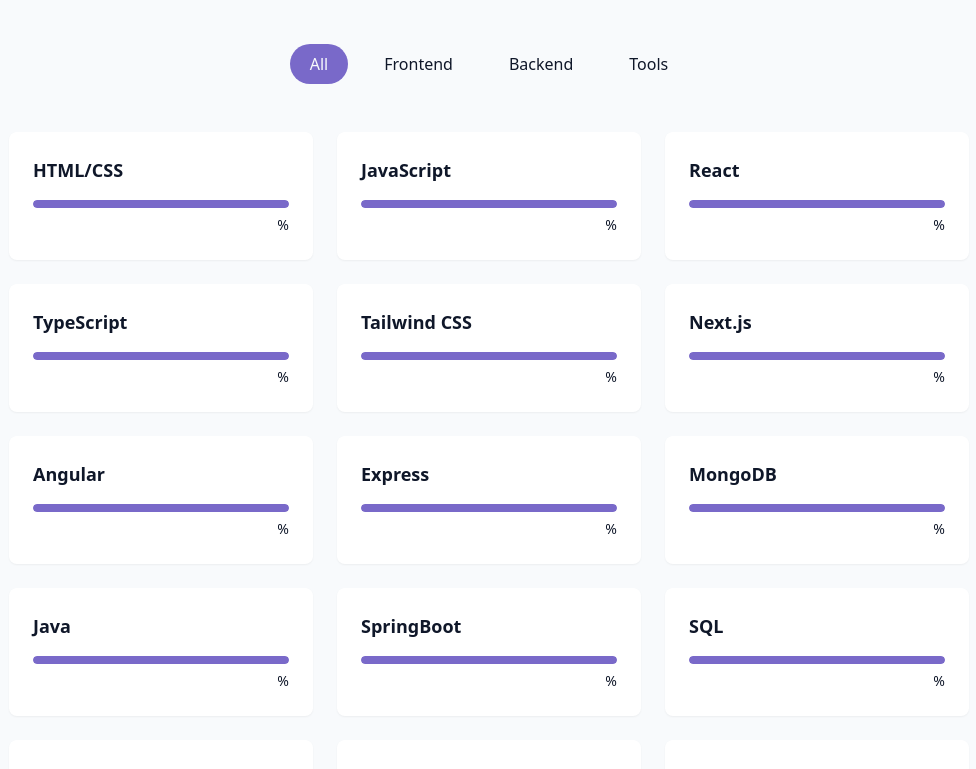
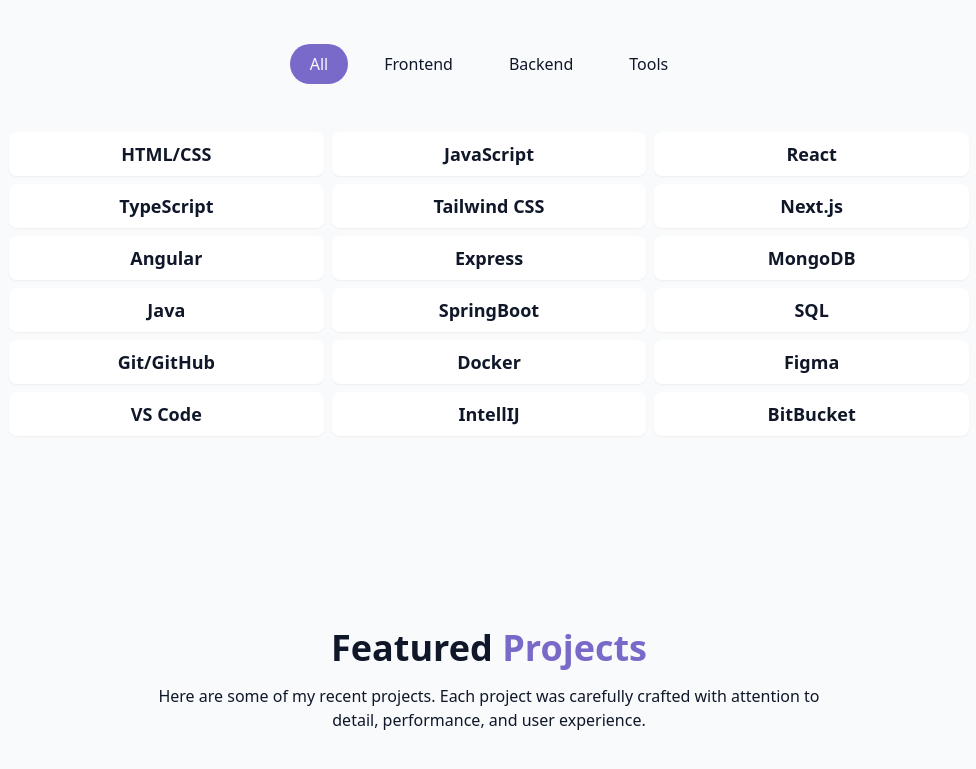
Before and after one commit to LuisIglesiass/portfolio-luisigl3sias, a React (Vite) app in the folder vite-project/: page / in a window 1280 px wide. Shown: the part 1766-2535 px from the top of the page, without its empty margins (151-1127 px from the left). Built offline with nearby package versions, Linux system fonts and the light colour scheme.

Commit message:
update project sections and add new files

```diff
--- a/vite-project/src/components/SkillsSection.jsx
+++ b/vite-project/src/components/SkillsSection.jsx
@@ -60,26 +60,14 @@
 			  ))}
 			</div>
 
-			<div className="grid grid-cols-1 sm:grid-cols-2 lg:grid-cols-3 gap-6">
+			<div className="grid grid-cols-1 sm:grid-cols-2 lg:grid-cols-3 gap-2">
 			  {filteredSkills.map((skill, key) => (
 				<div
 				  key={key}
-				  className="bg-card p-6 rounded-lg shadow-xs card-hover"
+				  className="bg-card p-2 rounded-lg shadow-xs card-hover"
 				>
-				  <div className="text-left mb-4">
+				  <div className="text-center">
 					<h3 className="font-semibold text-lg"> {skill.name}</h3>
-				  </div>
-				  <div className="w-full bg-secondary/50 h-2 rounded-full overflow-hidden">
-					<div
-					  className="bg-primary h-2 rounded-full origin-left animate-[grow_1.5s_ease-out]"
-					  style={{ width: skill.level + "%" }}
-					/>
-				  </div>
-
-				  <div className="text-right mt-1">
-					<span className="text-sm text-muted-foreground">
-					  {skill.level}%
-					</span>
 				  </div>
 				</div>
 			  ))}
```
